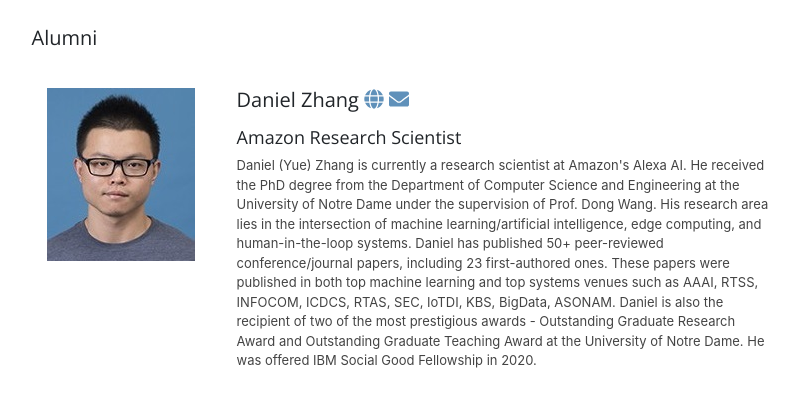
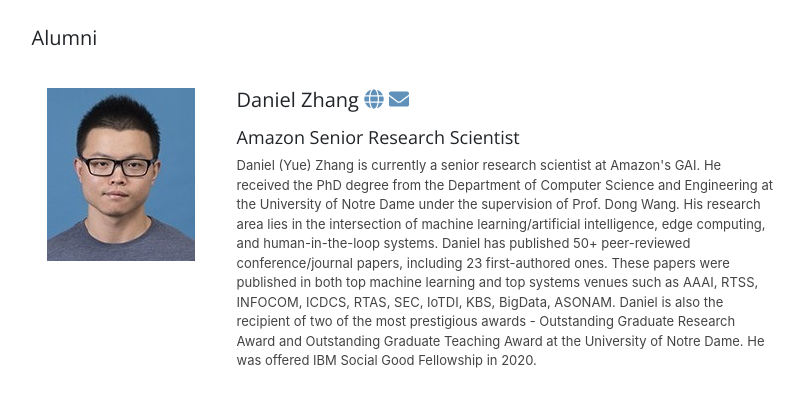
Before and after one commit to dwwebsite/dwwebsite.github.io, a plain HTML site: page sslab/team.html in a window 1280 px wide. Shown: the part 3200-3612 px from the top of the page, without its empty margins (58-863 px from the left). Drawn offline with nearby package versions, Linux system fonts and the light colour scheme.

Commit message:
‘update’

```diff
--- a/sslab/team.html
+++ b/sslab/team.html
@@ -387,8 +387,8 @@ img.zoom {
                                 </figure>
                                 <div class="details col-lg-9 col-8">
                                     <h3 class="title"> <b>Daniel Zhang</b> <a href="http://dyzhang.net"> <i class="fas fa-globe"></i></a>    <a href="mailto:yzhang40@nd.edu"> <i class="fas fa-envelope"></i></a> </h3>
-                                    <h4>Amazon Research Scientist</h4>
-                                    <p>Daniel (Yue) Zhang is currently a research scientist at Amazon's Alexa AI.  He received  the  PhD  degree from the Department of Computer Science and Engineering  at  the  University  of  Notre  Dame under the supervision of Prof. Dong Wang.  His research area lies in the intersection of machine learning/artificial intelligence, edge computing, and human-in-the-loop systems.  Daniel has published 50+ peer-reviewed conference/journal papers, including 23 first-authored ones. These papers were published in both top machine learning and top systems venues such as AAAI, RTSS, INFOCOM, ICDCS, RTAS, SEC, IoTDI, KBS, BigData, ASONAM. Daniel is also the recipient of two of the most prestigious awards - Outstanding Graduate Research Award and Outstanding Graduate Teaching Award at the University of Notre Dame. He was offered IBM Social Good Fellowship in 2020.</p>
+                                    <h4>Amazon Senior Research Scientist</h4>
+                                    <p>Daniel (Yue) Zhang is currently a senior research scientist at Amazon's GAI.  He received  the  PhD  degree from the Department of Computer Science and Engineering  at  the  University  of  Notre  Dame under the supervision of Prof. Dong Wang.  His research area lies in the intersection of machine learning/artificial intelligence, edge computing, and human-in-the-loop systems.  Daniel has published 50+ peer-reviewed conference/journal papers, including 23 first-authored ones. These papers were published in both top machine learning and top systems venues such as AAAI, RTSS, INFOCOM, ICDCS, RTAS, SEC, IoTDI, KBS, BigData, ASONAM. Daniel is also the recipient of two of the most prestigious awards - Outstanding Graduate Research Award and Outstanding Graduate Teaching Award at the University of Notre Dame. He was offered IBM Social Good Fellowship in 2020.</p>
                                 </div>
 
                             </div>
```
